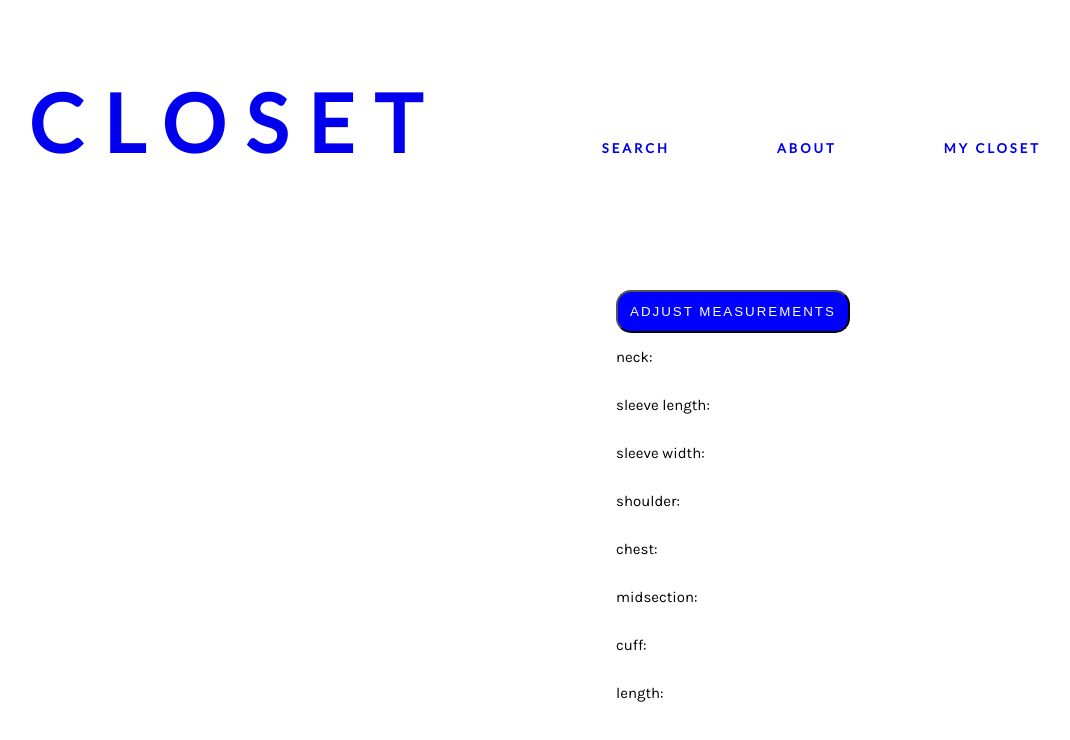
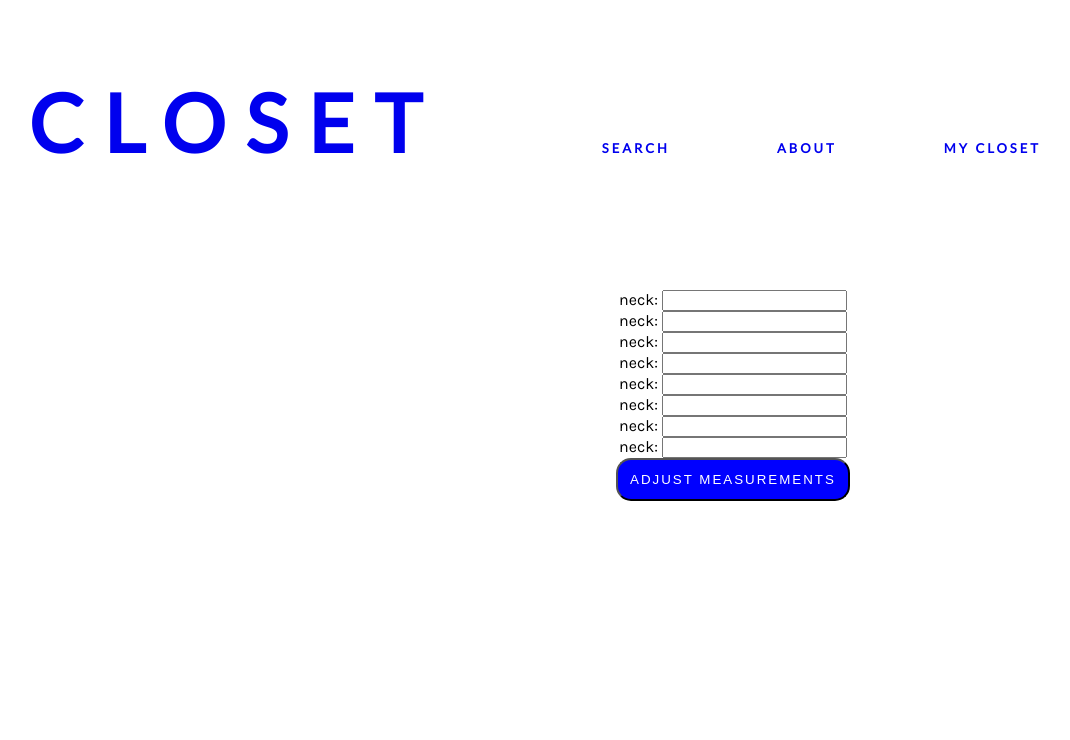
Before and after one commit to cookiesburg/CLOSET, a React (Create React App) app in the folder closet-frontend/: page /my-closet in a window 1280 px wide. Shown: the top 740 px of the page, without its empty margins (152-1222 px from the left). Built offline with nearby package versions, Linux system fonts and the light colour scheme; no server answers.

Commit message:
try to get editUser to work added edit_user function and in actions and case in reducer but doesnt work yet

```diff
--- a/closet-frontend/src/ClosetContainer.js
+++ b/closet-frontend/src/ClosetContainer.js
@@ -2,25 +2,61 @@ import React, { Component } from 'react';
 import styled from 'styled-components';
 import { connect } from 'react-redux';
 import { bindActionCreators } from 'redux';
-import { getUser } from './users/actions';
+import { getUser, editUser } from './users/actions';
 
 class ClosetContainer extends Component {
+  state = {
+    id: this.props.user.id,
+    name: this.props.user.name || '',
+    neck: this.props.user.neck,
+    l_sleeve: this.props.user.l_sleeve,
+    w_sleeve: this.props.user.w_sleeve,
+    sldr: this.props.user.sldr,
+    chest: this.props.user.chest,
+    mid: this.props.user.mid,
+    cuff: this.props.user.cuff,
+    length: this.props.user.length,
+  }
   componentDidMount() {
     this.props.getUser(5);
+    console.log('mount',this.state);
   }
+
+  update(field) {
+    return e => this.setState({
+      [field]: e.currentTarget.value
+    });
+  }
+
+  updateUser = (e) => {
+    e.preventDefault();
+    const altUser = this.state;
+    console.log(altUser);
+    this.props.editUser(altUser);
+  };
 
   render() {
     return(
       <Container>
-        <button>ADJUST MEASUREMENTS</button>
-        <p>neck: {this.props.user.neck}</p>
+        {/* <p>neck: {this.props.user.neck}</p>
         <p>sleeve length: {this.props.user.l_sleeve}</p>
         <p>sleeve width: {this.props.user.w_sleeve}</p>
         <p>shoulder: {this.props.user.sldr}</p>
         <p>chest: {this.props.user.chest}</p>
         <p>midsection: {this.props.user.mid}</p>
         <p>cuff: {this.props.user.cuff}</p>
-        <p>length: {this.props.user.length}</p>
+        <p>length: {this.props.user.length}</p> */}
+        <form>
+          <div>neck: <span><input type='text' defaultValue={this.props.user.neck} onChange={this.update('neck')} /></span></div>
+          <div>neck: <span><input type='text' defaultValue={this.props.user.l_sleeve} onChange={this.update('l_sleeve')} /></span></div>
+          <div>neck: <span><input type='text' defaultValue={this.props.user.w_sleeve} onChange={this.update('w_sleeve')} /></span></div>
+          <div>neck: <span><input type='text' defaultValue={this.props.user.sldr} onChange={this.update('sldr')} /></span></div>
+          <div>neck: <span><input type='text' defaultValue={this.props.user.mid} onChange={this.update('mid')} /></span></div>
+          <div>neck: <span><input type='text' defaultValue={this.props.user.chest} onChange={this.update('chest')} /></span></div>
+          <div>neck: <span><input type='text' defaultValue={this.props.user.cuff} onChange={this.update('cuff')} /></span></div>
+          <div>neck: <span><input type='text' defaultValue={this.props.user.length} onChange={this.update('length')} /></span></div>
+          <button onClick={ this.updateUser}>ADJUST MEASUREMENTS</button>
+        </form>
       </Container>
     );
   }
@@ -31,7 +67,7 @@ const mapStateToProps = state => ({
 });
 
 const mapDispatchToProps = dispatch => bindActionCreators({
-  getUser,
+  getUser, editUser,
 }, dispatch);
 
 export default connect(mapStateToProps, mapDispatchToProps)(ClosetContainer);
--- a/closet-frontend/src/users/actions.js
+++ b/closet-frontend/src/users/actions.js
@@ -1,4 +1,5 @@
 export const GET_USER = 'GET_USER';
+export const EDIT_USER = 'EDIT_USER';
 
 export function getUser(id) {
   return async function (dispatch) {
@@ -10,3 +11,29 @@ export function getUser(id) {
     });
   };
 }
+export function editUser(altUser) {
+  return async function (dispatch) {
+     const res = await fetch(`http://localhost:3001/api/v1/users/${altUser.id}`, {
+       method: 'PUT',
+       headers: {'Content-Type': 'application/json'},
+       body: JSON.stringify({'user': {
+         'id':altUser.id,
+         'name':altUser.name,
+         'neck':altUser.neck,
+         'l_sleeve':altUser.l_sleeve,
+         'w_sleeve':altUser.w_sleeve,
+         'chest':altUser.chest,
+         'sldr':altUser.sldr,
+         'mid':altUser.mid,
+         'cuff':altUser.cuff,
+         'length':altUser.length,
+       }}),
+     });
+     const user = await res.json();
+     console.log(user);
+     return dispatch({
+       type: 'EDIT_USER',
+       data: user,
+     });
+   };
+}
--- a/closet-frontend/src/users/reducer.js
+++ b/closet-frontend/src/users/reducer.js
@@ -1,4 +1,4 @@
-import { GET_USER, } from './actions';
+import { GET_USER, EDIT_USER } from './actions';
 
 const initialState = {
   user: {},
@@ -13,6 +13,11 @@ export default function (state = initialState, action) {
         ...state,
         user: data,
       };
+    case EDIT_USER:
+      return {
+        ...state,
+        user: data,
+      };
     default:
       return state;
   }
```
Also changed, not shown: 2 other files (tests, documents, lock files or other folders).
